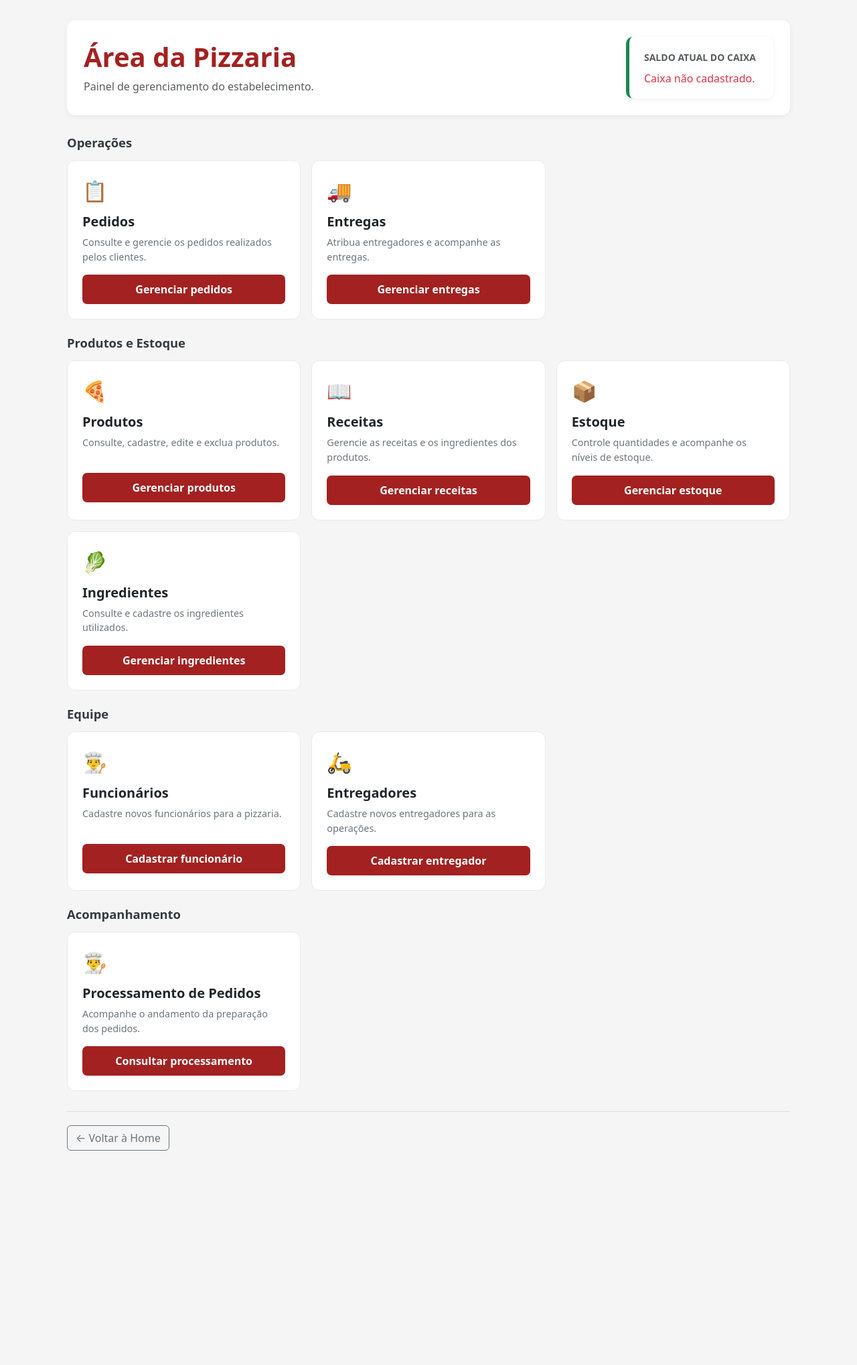
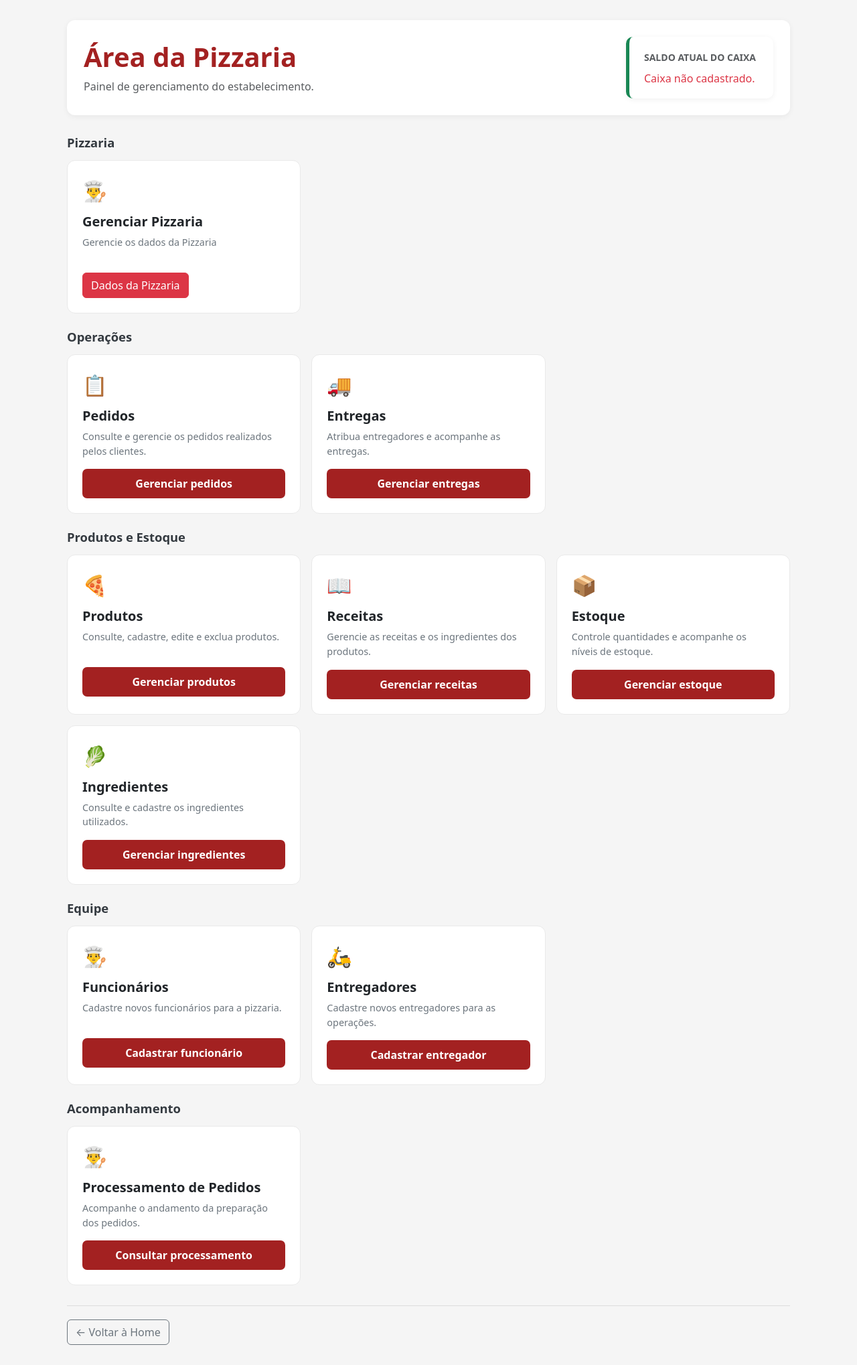
Before and after one commit to joaovitormuz/Pizzaria, a Django app: page /pizzaria/ in a window 1280 px wide. Shown: the part 56-2094 px from the top of the page at 67% size. Before the commit the page ends 1774 px from the top, so only its background shows below. Run offline with Django 5.2, Linux system fonts and the light colour scheme; the visitor is signed in with stand-in values (Sample User, id 1); data that the repository does not hold is empty.

Commit message:
Editar Dados da Pizzaria

```diff
--- a/app/templates/areas/area_pizzaria.html
+++ b/app/templates/areas/area_pizzaria.html
@@ -127,6 +127,23 @@
         </div>
 
     </div>
+</div>
+
+<h4 class="section-title">Pizzaria</h4>
+
+<div class="row g-3 mb-4">
+
+    <div class="col-md-6 col-lg-4">
+        <div class="dashboard-card">
+            <div class="card-icon">👨‍🍳</div>
+            <h5>Gerenciar Pizzaria</h5>
+            <p>Gerencie os dados da Pizzaria</p>
+            <a href="{% url 'gerenciar_pizzaria' %}" class="btn btn-danger">
+             Dados da Pizzaria
+            </a>
+        </div>
+    </div>
+
 </div>
 
 <!-- OPERAÇÕES -->
--- a/app/views.py
+++ b/app/views.py
@@ -12,7 +12,8 @@ from .models import Cliente, Pedido, Produto, ItemPedido
 from .forms import (
     ClienteForm,
     AdicionarProdutoForm,
-    ConfirmarPedidoForm
+    ConfirmarPedidoForm,
+    PizzariaForm
 )
 from .models import Cliente, Pedido, Produto, ItemPedido, Funcionario
 from .forms import (
@@ -25,7 +26,8 @@ from .forms import (
     EstoqueForm,
     ReceitaForm,
     ProdutoForm,
-    MovimentacaoCaixaForm
+    MovimentacaoCaixaForm,
+    Pizzaria
 )
 
 from .models import (
@@ -1604,6 +1606,37 @@ def atualizar_status_pagamento(request, id_pagamento):
     return redirect('listar_pagamentos')
 
 # =====================================================
+# Gerenciar Pizzaria
+# =====================================================
+@login_required
+def gerenciar_pizzaria(request):
+    if not acesso_administrativo(request.user):
+        return HttpResponseForbidden('Acesso negado.')
+
+    pizzaria = Pizzaria.objects.first()
+
+    if request.method == 'POST':
+        form = PizzariaForm(
+            request.POST,
+            instance=pizzaria
+        )
+
+        if form.is_valid():
+            form.save()
+            messages.success(
+                request,
+                'Dados da pizzaria atualizados com sucesso!'
+            )
+            return redirect('gerenciar_pizzaria')
+    else:
+        form = PizzariaForm(instance=pizzaria)
+
+    return render(
+        request,
+        'pizzaria/gerenciar.html',
+        {'form': form, 'pizzaria': pizzaria}
+    )
+# =====================================================
 # CONSULTAR CAIXA DA PIZZARIA
 # =====================================================
 
--- a/config/urls.py
+++ b/config/urls.py
@@ -254,5 +254,10 @@ urlpatterns = [
     views.registrar_movimentacao_caixa,
     name='registrar_movimentacao_caixa'
     ),
+    path(
+    'pizzaria/gerenciar/',
+    views.gerenciar_pizzaria,
+    name='gerenciar_pizzaria'
+    ),
 
 ]
```
Also changed, not shown: app/forms.py (+19 -1 lines), app/templates/pizzaria/gerenciar.html (added, +32 -0 lines), README.md.
